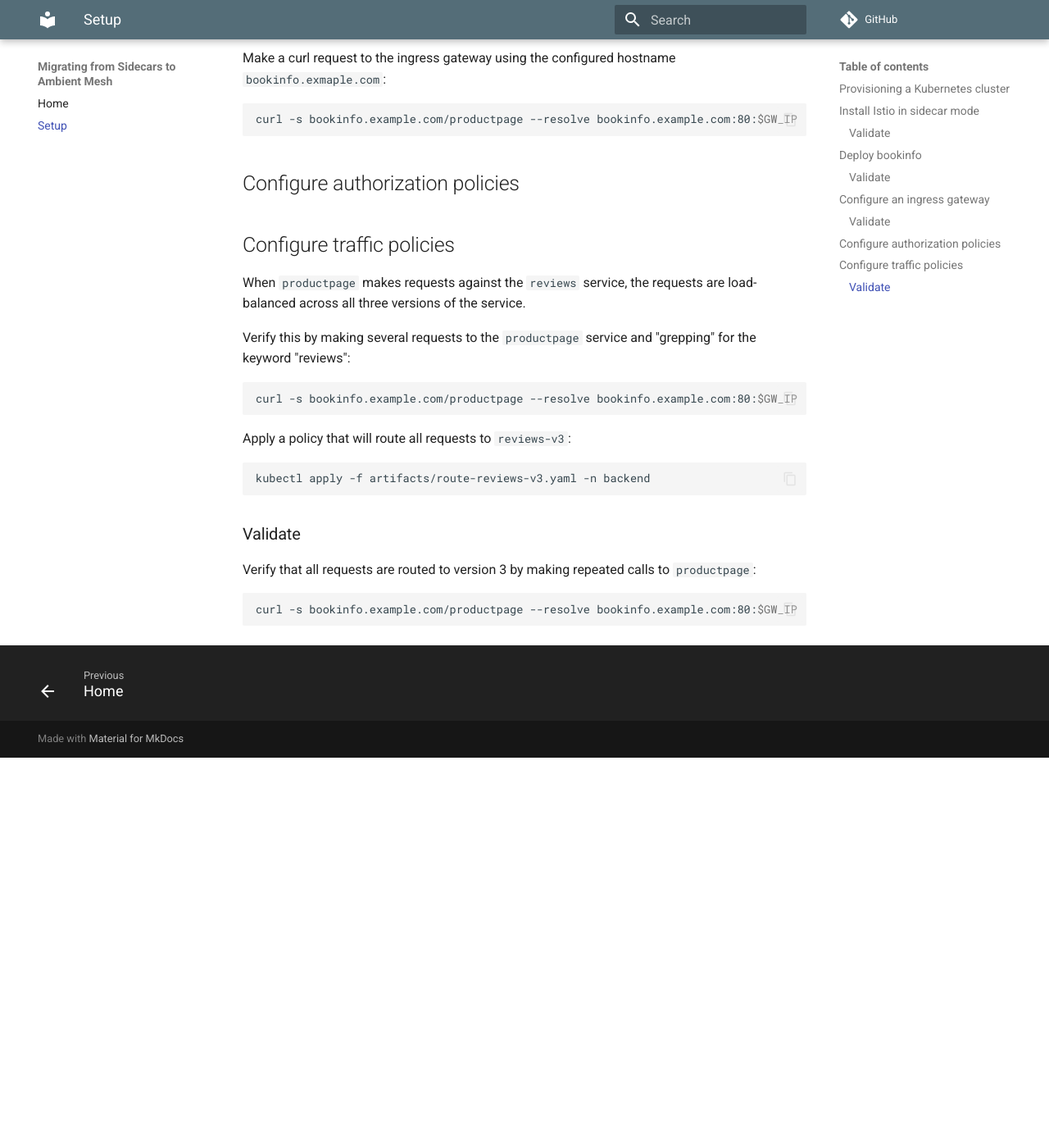
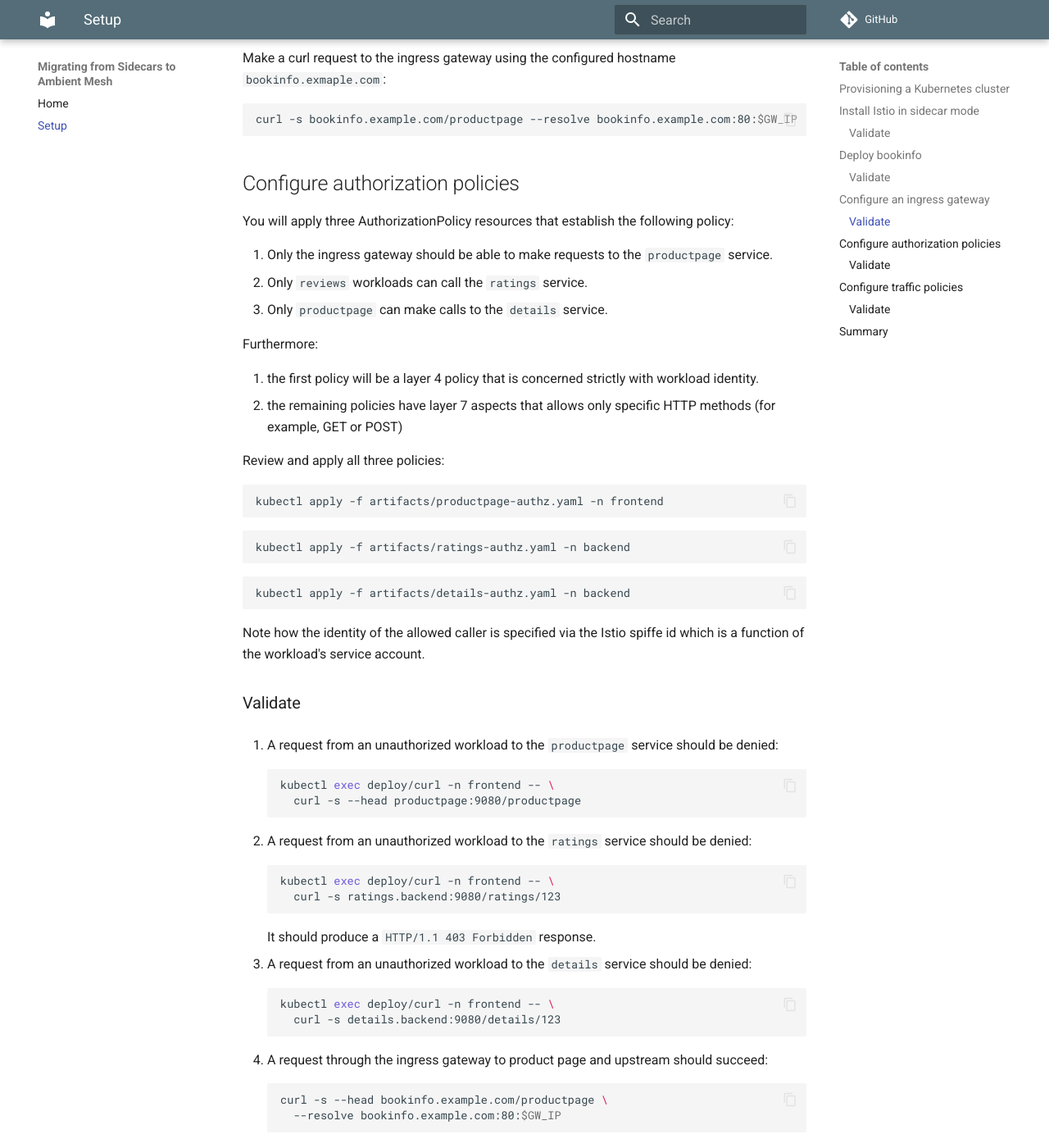
Before and after one commit to eitansuez/ambient-migration, an MkDocs documentation site: the page built from docs/setup.md, in a window 1280 px wide and 1400 px high, scrolled down 3763 px. Shown: the whole window at 82% size. Built offline with MkDocs 1.6.1 and Material for MkDocs 9.7.7, drawn with Linux system fonts in a browser that asks for light colours; comment, search, counter and statistics services are not loaded; before the commit the page ends 4687 px from its top, so only the background shows below that; some of the changed text lies outside the part shown.

Commit message:
finished setup section

````diff
--- a/docs/setup.md
+++ b/docs/setup.md
@@ -188,6 +188,65 @@ curl -s bookinfo.example.com/productpage --resolve bookinfo.example.com:80:$GW_I
 
 ## Configure authorization policies
 
+You will apply three AuthorizationPolicy resources that establish the following policy:
+
+1. Only the ingress gateway should be able to make requests to the `productpage` service.
+2. Only `reviews` workloads can call the `ratings` service.
+3. Only `productpage` can make calls to the `details` service.
+
+Furthermore:
+
+1. the first policy will be a layer 4 policy that is concerned strictly with workload identity.
+2. the remaining policies have layer 7 aspects that allows only specific HTTP methods (for example, GET or POST)
+
+Review and apply all three policies:
+
+```shell
+kubectl apply -f artifacts/productpage-authz.yaml -n frontend
+```
+
+```shell
+kubectl apply -f artifacts/ratings-authz.yaml -n backend
+```
+
+```shell
+kubectl apply -f artifacts/details-authz.yaml -n backend
+```
+
+Note how the identity of the allowed caller is specified via the Istio spiffe id which is a function of the workload's service account.
+
+### Validate
+
+1. A request from an unauthorized workload to the `productpage` service should be denied:
+
+    ```shell
+    kubectl exec deploy/curl -n frontend -- \
+      curl -s --head productpage:9080/productpage
+    ```
+
+2. A request from an unauthorized workload to the `ratings` service should be denied:
+
+    ```shell
+    kubectl exec deploy/curl -n frontend -- \
+      curl -s ratings.backend:9080/ratings/123
+    ```
+
+    It should produce a `HTTP/1.1 403 Forbidden` response.
+
+2. A request from an unauthorized workload to the `details` service should be denied:
+
+    ```shell
+    kubectl exec deploy/curl -n frontend -- \
+      curl -s details.backend:9080/details/123
+    ```
+
+4. A request through the ingress gateway to product page and upstream should succeed:
+
+    ```shell
+    curl -s --head bookinfo.example.com/productpage \
+      --resolve bookinfo.example.com:80:$GW_IP
+    ```
+
 ## Configure traffic policies
 
 When `productpage` makes requests against the `reviews` service, the requests are load-balanced across all three versions of the service.
@@ -211,3 +270,9 @@ Verify that all requests are routed to version 3 by making repeated calls to `pr
 ```shell
 curl -s bookinfo.example.com/productpage --resolve bookinfo.example.com:80:$GW_IP | grep "reviews-"
 ```
+
+## Summary
+
+We have configured our initial state:  a system of microservices functioning with Istio in sidecar mode, with a combination of L4 and L7 security policies, and a traffic policy applied to the `reviews` service.
+
+In the next section, we will work on migrating this system to Istio ambient mode.
````
Also changed, not shown: 3 other files.
